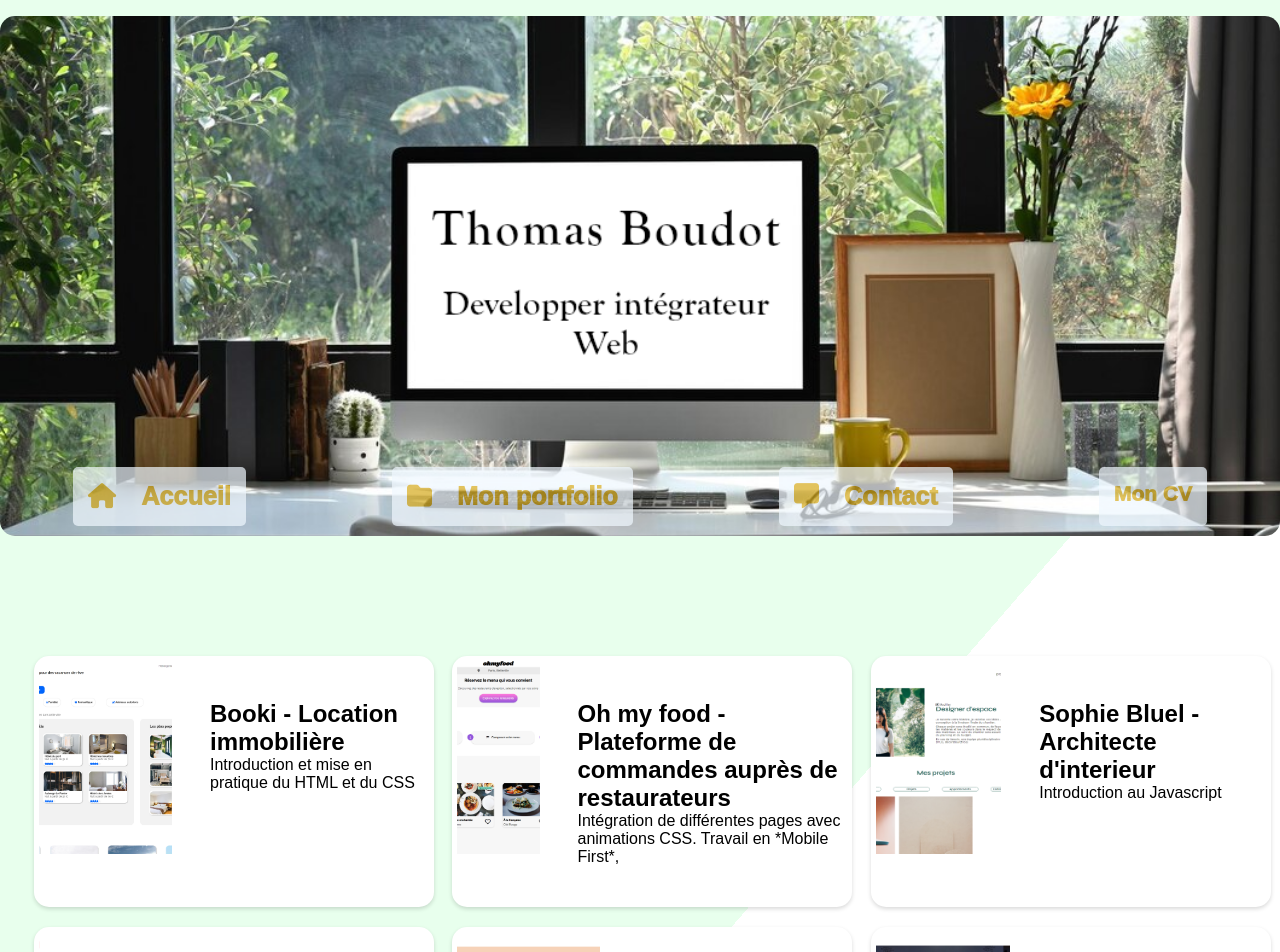
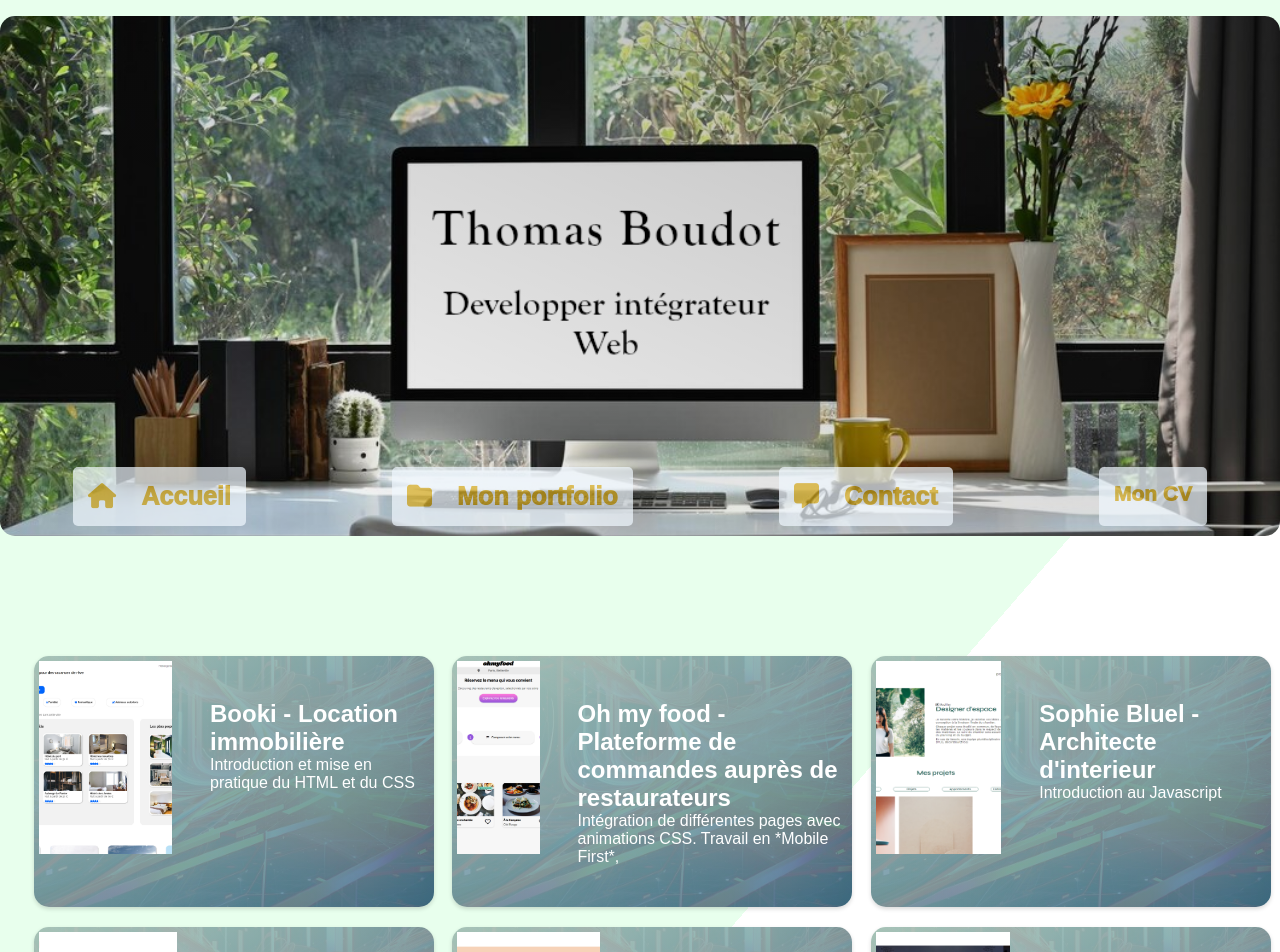
Before and after one commit to tsboudot/Portfolio, a React (Create React App) app: page /portfolio in a window 1280 px wide. Shown: the top 952 px of the page. Built offline with nearby package versions, Linux system fonts and the light colour scheme; a web font is replaced by a local one.

Commit message:
Révision cartesProjets

```diff
--- a/src/pages/Homepage.js
+++ b/src/pages/Homepage.js
@@ -15,8 +15,8 @@ const Homepage = () => {
                         <div className='homePageStart'>
                             <div className='homePage_QuiSuisje'>
                                 <h3>Qui suis-je ?</h3>
-                                <p>"Passionné par le développement depuis des années, je suis à la recherche de ma première éxperience professionnelle dans ce domaine. Arrivé à la fin du cursus Développeur Intégrateur Web chez OpenClassRooms en octobre 2023, j'ai développé un socle de compétences solides qu'il me tarde de mettre à profil dans un cadre professionnel.</p>
-                                <p>Parmi mes autres expériences, je peux citer une immersion professionnelle d'une semaine réalisée auprès de Jonathan Bouloux, développeur web full stack. Pendant cette periode, j'ai pu le voir travailler, et me familiariser avec les éxigences du métier en situation réelle.</p>
+                                <p>"Passionné par le développement depuis des années, je suis à la recherche de ma première éxperience professionnelle dans ce domaine. Arrivé à la fin du cursus <strong>Développeur Intégrateur Web</strong> chez <strong>OpenClassRooms</strong> en octobre 2023, j'ai développé un socle de compétences solides qu'il me tarde de mettre à profil dans un cadre professionnel.</p>
+                                <p>Parmi mes autres expériences, je peux citer une immersion professionnelle d'une semaine réalisée auprès de <strong>Jonathan Bouloux</strong>, développeur web full stack. Pendant cette periode, j'ai pu le voir travailler, et me familiariser avec les éxigences du métier en situation réelle.</p>
                                 <p>Par ailleurs, j'ai également participé à la piscine de l'école 42 Paris, en mars 2022. Cette periode très intensive m'a beaucoup appris, tant sur moi même que sur les exigences du metier de développeur. "</p>
                             </div>
                             <div className='homePage_Img'>
--- a/src/styles/components/_navigation.scss
+++ b/src/styles/components/_navigation.scss
@@ -5,7 +5,9 @@
     flex-direction: column;
     justify-content: end;
     align-items: center;
-    background-image: url('../../../public/banner2avecnom.png');
+    background-image: linear-gradient(to bottom left, rgba(0, 0, 0, 0.3), transparent),
+        url('../../../public/banner2avecnom.png');
+
     background-repeat: no-repeat;
     background-position: 10%;
     background-size: 100%;
--- a/src/styles/components/_projectCard.scss
+++ b/src/styles/components/_projectCard.scss
@@ -8,8 +8,16 @@
     display: flex;
     flex-direction: row;
     padding: 5px;
-    background-color: white;
-    ;
+    color: white;
+    background:
+        linear-gradient(to bottom right, rgba(194, 231, 215, 0.77), rgba(1, 155, 223, 0.3)),
+        url('../../../public/bodybackground.jpg') no-repeat center center/cover;
+
+    &:hover {
+        transform: translate(5px, 1px);
+        border: solid 1px $color-3;
+
+    }
 
     @media screen and (max-width :850px) {
         width: 80%;
--- a/src/styles/styles.css
+++ b/src/styles/styles.css
@@ -64,7 +64,7 @@ a.visited {
   flex-direction: column;
   justify-content: end;
   align-items: center;
-  background-image: url("../../../public/banner2avecnom.png");
+  background-image: linear-gradient(to bottom left, rgba(0, 0, 0, 0.3), transparent), url("../../../public/banner2avecnom.png");
   background-repeat: no-repeat;
   background-position: 10%;
   background-size: 100%;
@@ -199,7 +199,11 @@ a.visited {
   display: flex;
   flex-direction: row;
   padding: 5px;
-  background-color: white;
+  background: linear-gradient(to bottom right, rgba(255, 255, 255, 0.5), rgba(255, 255, 255, 0.5)), url("../../bodybackground.jpg") no-repeat center center/cover;
+}
+.project-card:hover {
+  transform: translate(5px, 1px);
+  border: solid 1px rgb(99, 164, 233);
 }
 @media screen and (max-width: 850px) {
   .project-card {
```
Also changed, not shown: 1 other file (tests, documents, lock files or other folders).
